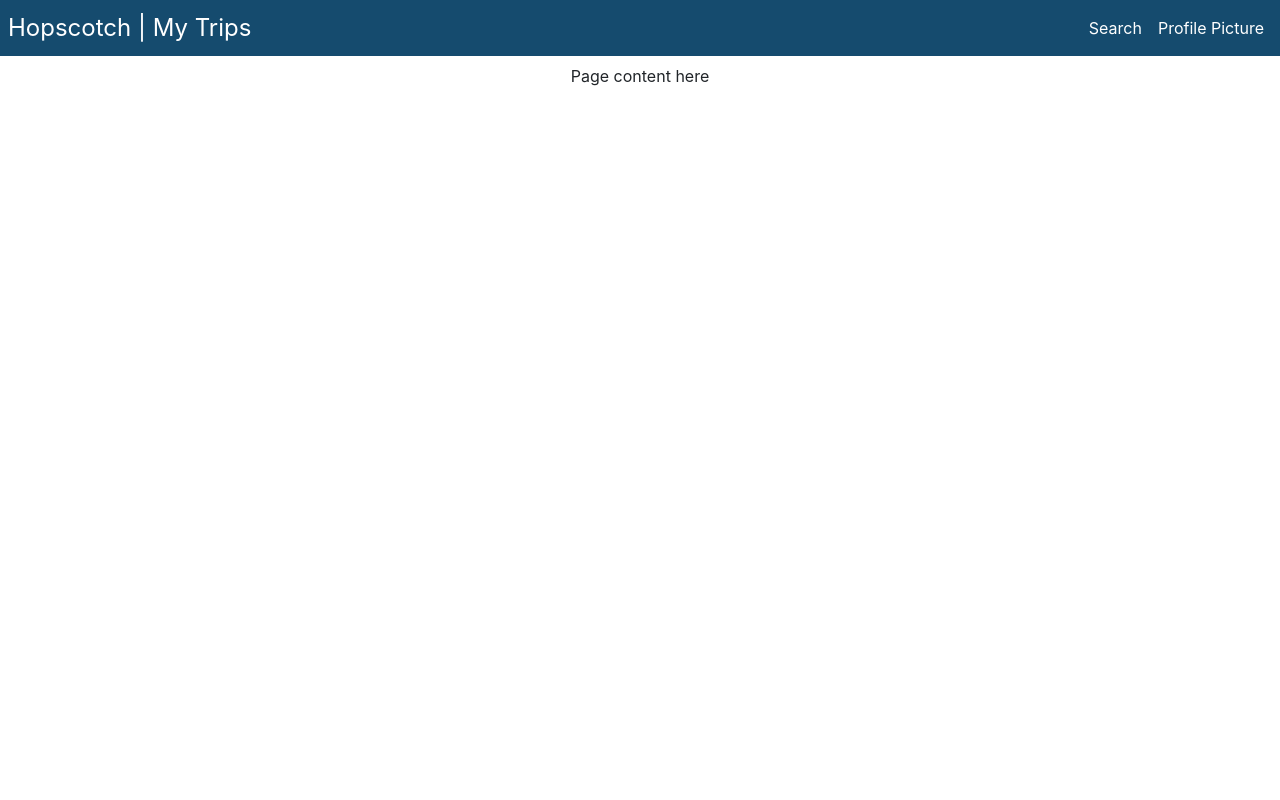
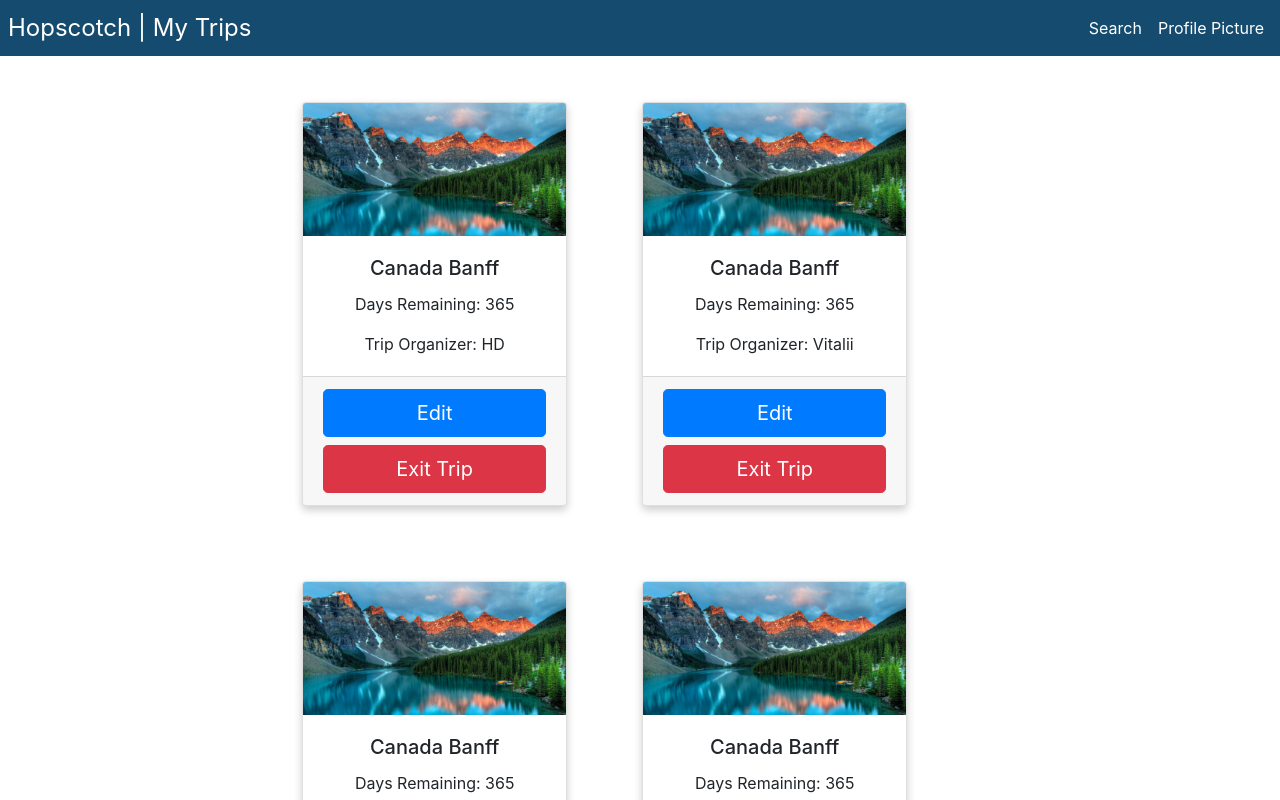
Before and after one commit to Vitko-SWE/HopScotch, a React (Create React App) app in the folder frontend/: page / in a window 1280 px wide. Shown: the top 800 px of the page. Built offline with nearby package versions, Linux system fonts and the light colour scheme.

Commit message:
created trip class and card component to render trips as cards

```diff
--- a/frontend/src/Components/Homepage/Homepage.js
+++ b/frontend/src/Components/Homepage/Homepage.js
@@ -1,13 +1,13 @@
 import React, { Component } from 'react'
 import MenuBar from '../MenuBar/MenuBar.js'
+import Trip from '../TripCard/TripCard'
 class homepage extends Component {
     render() {
-
         return (
             <div style={{height: '100%'}}>
                 <MenuBar/>
                 <main style={{marginTop: '64px'}}>
-                    <p> Page content here</p>
+                    <Trip/>
                 </main>
             </div>
         )
--- /dev/null
+++ b/frontend/src/Components/TripCard/Card.css
@@ -0,0 +1,21 @@
+.custom_card {
+    /* Add shadows to create the "card" effect */
+    width: 7cm;
+    margin: 1cm;
+    flex-direction: row;
+    box-shadow: 0 4px 8px 0 rgba(0,0,0,0.2);
+    transition: 0.3s;
+
+  }
+
+  /* On mouse-over, add a deeper shadow */
+  .custom_card:hover {
+    box-shadow: 0 8px 16px 0 rgba(0,0,0,0.5);
+  }
+
+  /* Add some padding inside the card container */
+  .custom_container {
+   display: flex;
+   flex-flow: wrap;
+   margin-left: 7cm;
+  }
--- /dev/null
+++ b/frontend/src/Components/TripCard/Card.js
@@ -0,0 +1,34 @@
+import React from 'react';
+import Card from 'react-bootstrap/Card';
+import Button from 'react-bootstrap/Button';
+import "../TripCard/Card.css"
+
+
+const MakeCard = (props) => {
+  return (
+      <div className="custom_container">
+        {props.trips.map((trip) =>
+        <Card className="custom_card">
+          <Card.Img variant="top" src={trip.trip_image} />
+          <Card.Body>
+            <Card.Title>{trip.trip_name}</Card.Title>
+            <Card.Text>
+              Days Remaining: 365
+            </Card.Text>
+            <Card.Text>
+              Trip Organizer: {trip.trip_owner}
+            </Card.Text>
+          </Card.Body>
+          <Card.Footer>
+            <small className="text-muted">
+             <Button  variant="primary" size="lg" block>Edit</Button>
+             <Button  variant="danger" size="lg" block>Exit Trip</Button>
+            </small>
+          </Card.Footer>
+        </Card>
+        )}
+        </div>
+  );
+}
+
+export default MakeCard
--- /dev/null
+++ b/frontend/src/Components/TripCard/TripCard.js
@@ -0,0 +1,149 @@
+import React, { Component } from 'react';
+import Card from '../TripCard/Card'
+import pic from '../TripCard/canada_banff.jpg'
+import { Container, Row, Col } from 'react-bootstrap';
+
+
+class Trip extends Component {
+  state = {
+    trips:  [
+      {
+        trip_image: pic,
+        trip_owner: [
+            "HD"
+        ],
+        trip_name: "Canada Banff",
+      },
+
+      {
+        trip_image: pic,
+        trip_owner: [
+            "Vitalii"
+        ],
+        trip_name: "Canada Banff",
+      },
+
+      {
+        trip_image: pic,
+        trip_owner: [
+            "Vitalii"
+        ],
+        trip_name: "Canada Banff",
+      },
+
+      {
+        trip_image: pic,
+        trip_owner: [
+            "Vitalii"
+        ],
+        trip_name: "Canada Banff",
+      },
+
+      {
+        trip_image: pic,
+        trip_owner: [
+            "Vitalii"
+        ],
+        trip_name: "Canada Banff",
+      },
+
+      {
+        trip_image: pic,
+        trip_owner: [
+            "Vitalii"
+        ],
+        trip_name: "Canada Banff",
+      },
+
+      {
+        trip_image: pic,
+        trip_owner: [
+            "Vitalii"
+        ],
+        trip_name: "Canada Banff",
+      },
+    ],
+  }
+
+  render() {
+    return (
+      <div>
+          <Card trips={this.state.trips}/>
+      </div>
+    )
+  }
+}
+
+
+
+
+
+
+
+
+
+
+
+
+
+
+
+
+
+
+
+
+
+
+
+
+
+
+
+
+
+
+
+
+
+
+
+
+
+// Fake data stracture to emulate trips
+// var trips = [
+//     {
+//         trip_image: pic,
+//         trip_owner: [
+//             "HD"
+//         ],
+//         trip_name: "Canada Banff",
+//     },
+
+//     {
+//         trip_image: pic,
+//         trip_owner: [
+//             "Vitalii"
+//         ],
+//         trip_name: "Canada Banff",
+//     }
+// ]
+
+// const Trip= (props) => {
+
+
+//   return (
+//     <div>
+//       <Card trips_obj={trips}/>
+//       {/* {trips.map((value) => (
+//               <Card
+//                   trip_name={value.trip_name}
+//                   trip_img={value.trip_image}
+//                   trip_owner={value.trip_owner}/>
+//             ))} */}
+//     </div>
+//   );
+// }
+
+
+export default Trip
```
Also changed, not shown: frontend/src/Components/TripCard/canada_banff.jpg (added), 1 other file (tests, documents, lock files or other folders).
